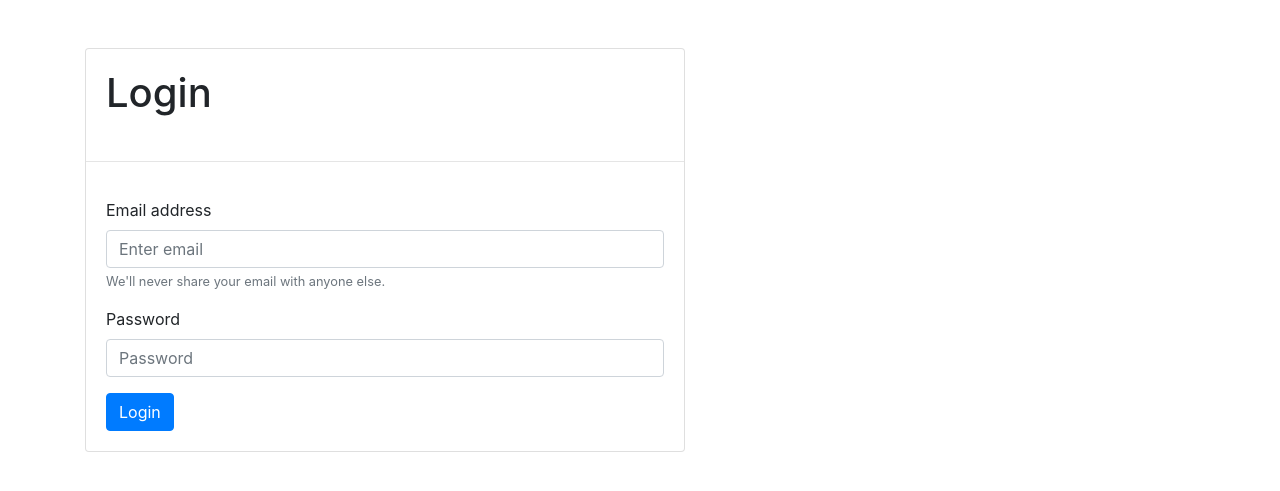
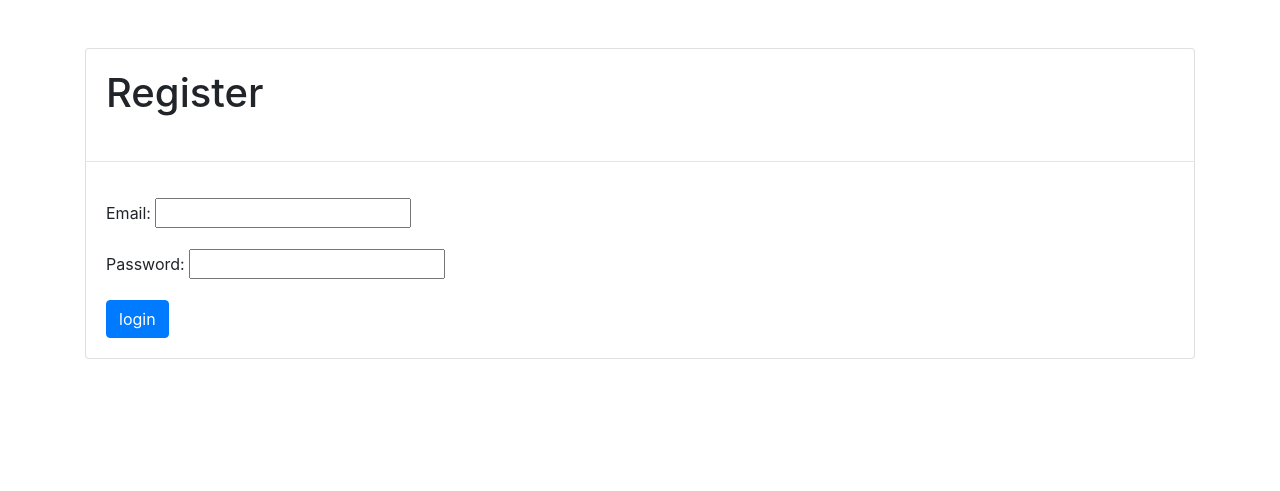
Before and after one commit to Bhagyarsh/ipl, a Django app: template templates/accounts/login.html in a window 1280 px wide. Shown: the part 72-563 px from the top of the page. Run offline with Django 3.2, Linux system fonts and the light colour scheme; the template is opened without the code that fills it: values that come from a table or form of the project are taken from there, others are empty; some libraries are stand-ins or nearby versions.

Commit message:
templates done

```diff
--- a/templates/accounts/login.html
+++ b/templates/accounts/login.html
@@ -1,13 +1,13 @@
 {% extends 'base.html' %}
 
-{% block title %} | Account Login {% endblock %}
+{% block title %} | Register Account {% endblock %}
 
 {% block content %}
 
 <div class="container mt-5">
-  <div class="card" style="width: 600px;">
+  <div class="card">
     <div class="card-body">
-      <h1>Login</h1>
+      <h1>Register</h1>
     </div> <hr>
     <div class="card-body">
 
@@ -16,16 +16,15 @@
      {% csrf_token %}
 
       <div class="form-group">
-            <label for="exampleInputEmail1">Email address</label>
-            <input type="email" name="Email address" class="form-control" placeholder="Enter email">
-            <small id="emailHelp" class="form-text text-muted">We'll never share your email with anyone else.</small>
+        {{ form.email.label_tag }}
+        {{ form.email }}
       </div>
       <div class="form-group">
-            <label for="exampleInputPassword1">Password</label>
-            <input type="password" name="Password" class="form-control" id="Password1" placeholder="Password">
+        {{ form.password.label_tag }}
+        {{ form.password }}
       </div>
 
-          <button type="submit" class="btn btn-primary">Login</button>
+        <button type="submit" class="btn btn-primary">login</button>
     </form>
     </div>
   </div>
```
Also changed, not shown: templates/accounts/register.html (+7 -7 lines). Lines whose indentation alone changed are shown as unchanged.
